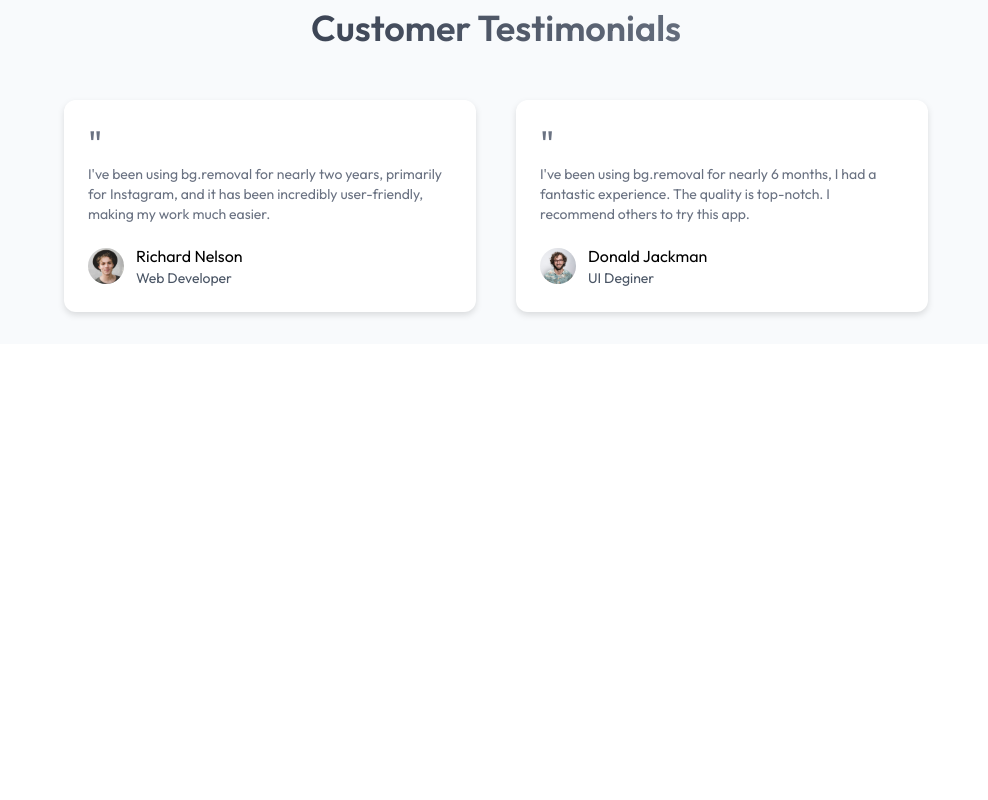
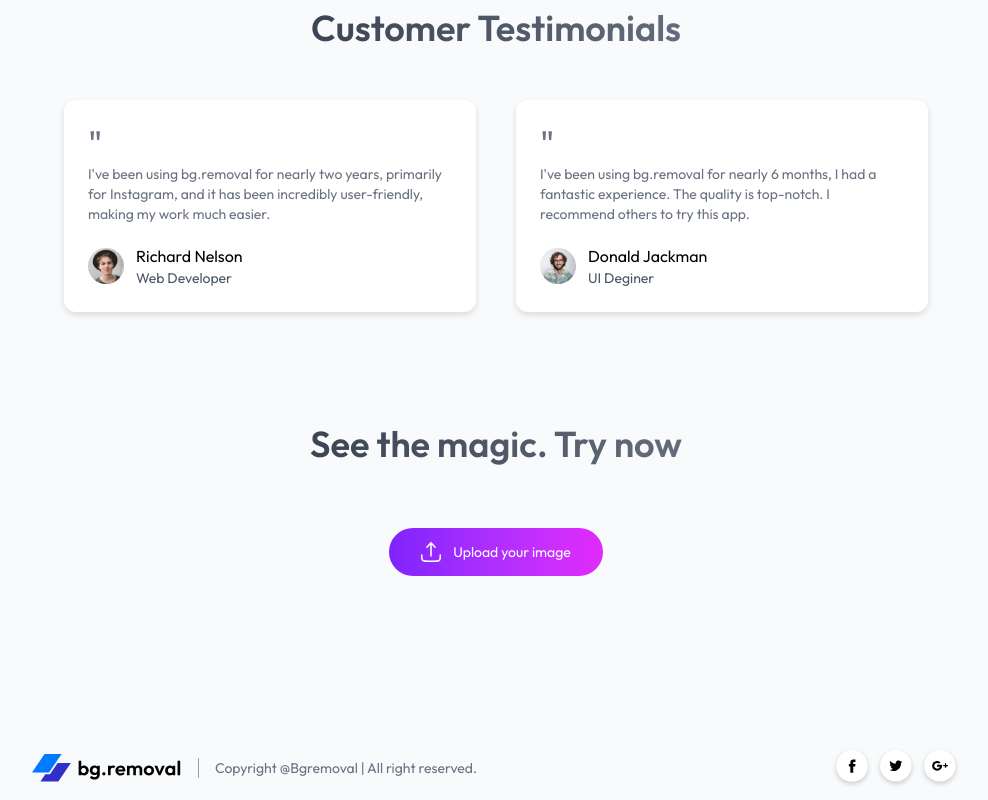
Before and after one commit to nishantshinde151/AI-Background-Remover, a React (Vite) app in the folder Client/: page / in a window 1280 px wide. Shown: the part 2235-3035 px from the top of the page, without its empty margins (144-1132 px from the left). Before the commit the page ends 2579 px from the top, so only its background shows below. Built offline with nearby package versions, Linux system fonts and the light colour scheme; a web font is replaced by a local one.

Commit message:
Worked on Footer

```diff
--- a/Client/src/App.jsx
+++ b/Client/src/App.jsx
@@ -3,6 +3,7 @@
 import BuyCredit from './pages/BuyCredit'
 import Result from './pages/Result'
 import Navbar from './components/Navbar'
+import Footer from './components/Footer'
 
 const App = () => {
   return (
@@ -17,6 +18,8 @@
 
       </Routes>
 
+      <Footer />
+
     </div>
   )
 }
--- /dev/null
+++ b/Client/src/components/Footer.jsx
@@ -0,0 +1,18 @@
+import { assets } from "../assets/assets"
+
+const Footer = () => {
+  return (
+    <div className='flex items-center justify-between gap-4 px-4 lg:px-44 py-3'>
+        <img width={150} src={assets.logo} alt="" />
+        <p className='flex-1 border-l border-gray-400 pl-4 text-sm text-gray-500 max-sm:hidden'>Copyright @Bgremoval | All right reserved.</p>
+
+        <div className='flex gap-1'>
+            <img width={40} src={assets.facebook_icon} alt="" />
+            <img width={40} src={assets.twitter_icon} alt="" />
+            <img width={40} src={assets.google_plus_icon} alt="" />
+        </div>
+    </div>
+  )
+}
+
+export default Footer
--- /dev/null
+++ b/Client/src/components/Upload.jsx
@@ -0,0 +1,19 @@
+import { assets } from "../assets/assets"
+
+const Upload = () => {
+  return (
+    <div className='pb-16 '>
+        <h1 className='text-center text-2xl md:text-3xl lg:text-4xl mt-4 font-semibold bg-gradient-to-r from-gray-900 to-gray-400 bg-clip-text text-transparent py-6 md:py-16'>See the magic. Try now</h1>
+
+        <div className= 'text-center mb-24'>
+            <input type="file" name="" id="upload2" hidden />
+            <label className= 'inline-flex gap-3 px-8 py-3.5 rounded-full cursor-pointer bg-gradient-to-r from-violet-600 to-fuchsia-500 m-auto hover:scale-105 transition-all duration-700' htmlFor="upload2">
+                <img width = {20} src={assets.upload_btn_icon} alt="" />
+                    <p className= 'text-white text-sm'>Upload your image</p>
+            </label>
+        </div>
+    </div>
+  )
+}
+
+export default Upload
--- a/Client/src/pages/Home.jsx
+++ b/Client/src/pages/Home.jsx
@@ -1,8 +1,8 @@
-// import BgSlider from "../components/BgSlider"
 import BgSlider from "../components/BgSlider"
 import Header from "../components/Header"
 import Steps from "../components/Steps"
 import Testimonials from "../components/Testimonials"
+import Upload from "../components/Upload"
 
 
 const Home = () => {
@@ -12,6 +12,8 @@
       <Steps />
       <BgSlider />
       <Testimonials />
+      <Upload />
+
     </div>
   )
 }
```
